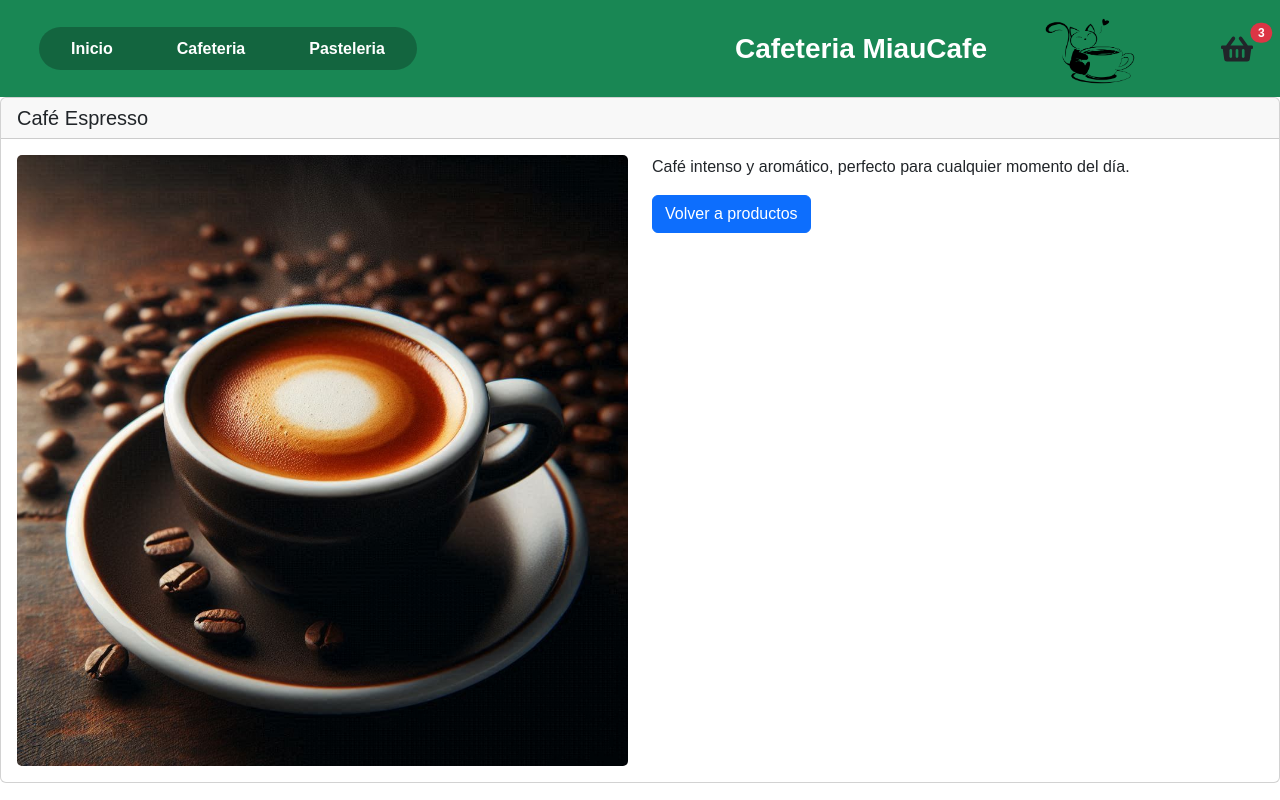
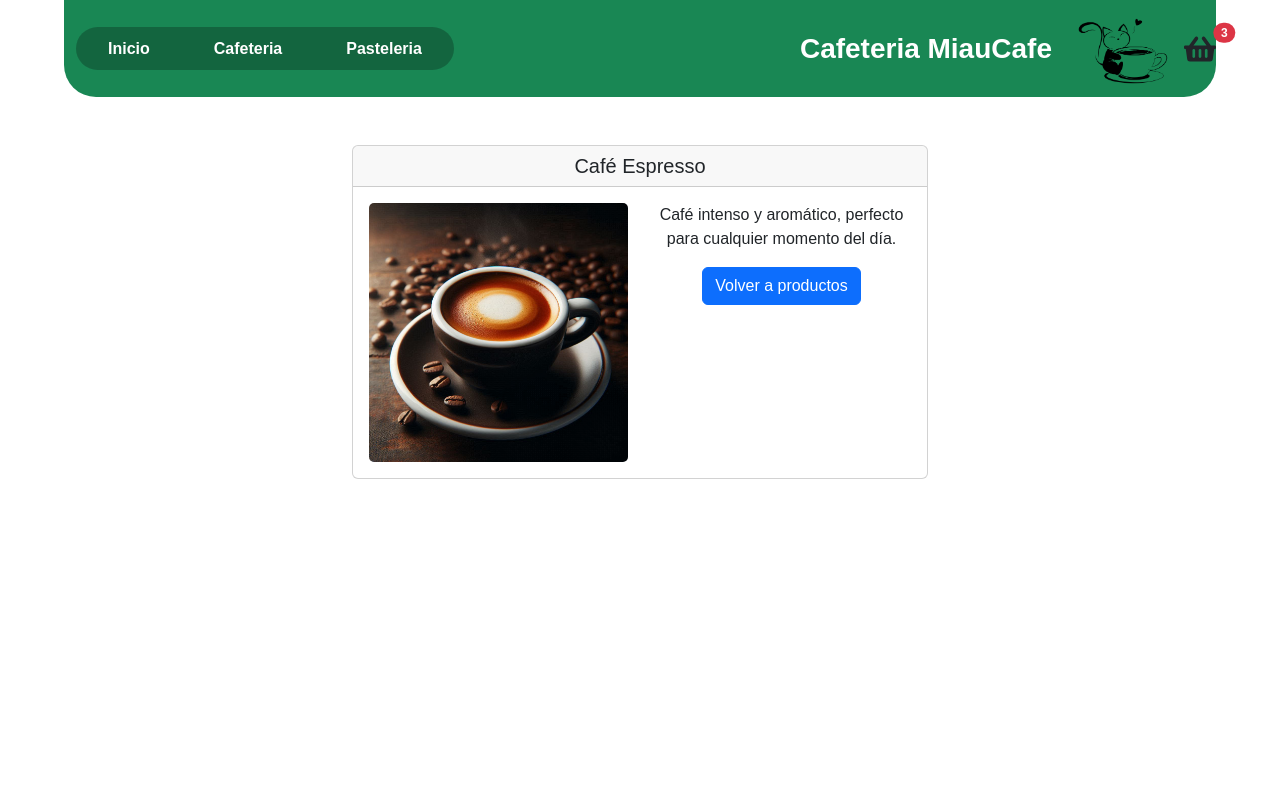
Before and after one commit to JavierGodoyf/cursoReact, a React (Vite) app: page /product/1 in a window 1280 px wide. Built offline with nearby package versions, Linux system fonts and the light colour scheme.

Commit message:
preEntrega2

```diff
--- a/index.html
+++ b/index.html
@@ -3,7 +3,7 @@
 
 <head>
   <meta charset="UTF-8" />
-  <link rel="icon" type="image/svg+xml" href="/vite.svg" />
+  <link rel="icon" href="/favicon.ico" type="image/x-icon">
   <meta name="viewport" content="width=device-width, initial-scale=1.0" />
   <title>Cafeteria miaucafe</title>
 </head>
--- a/src/components/ItemDetail/ItemDetail.jsx
+++ b/src/components/ItemDetail/ItemDetail.jsx
@@ -15,7 +15,8 @@ function ItemDetail() {
     }, [idProd]);
 
     return product ? (
-        <Card>
+        <div className="d-flex flex-wrap justify-content-center">
+        <Card className="m-5 text-center"style={{ width: "50%" }}>
         <Card.Header as="h5">{product.name}</Card.Header>
         <Card.Body>
             <Row>
@@ -31,6 +32,7 @@ function ItemDetail() {
             </Row>
         </Card.Body>
     </Card>
+    </div>
     ) : <div>no se encontro producto</div>;
 }
 
--- a/src/components/ItemListContainer/ItemListContainer.jsx
+++ b/src/components/ItemListContainer/ItemListContainer.jsx
@@ -33,7 +33,6 @@ function ItemListContainer({ saludo }) {
                         <Card.Img variant="top" src={product.image} alt={product.name} />
                         <Card.Body>
                             <Card.Title>{product.name}</Card.Title>
-                            <Card.Text>{product.description}</Card.Text>
                             <Link to={`/product/${product.id}`}>
                             <Button variant="primary">Ver detalles</Button>
                             </Link>
--- a/src/components/Navbar/Navbar.jsx
+++ b/src/components/Navbar/Navbar.jsx
@@ -10,7 +10,7 @@ import { Row, Col } from 'react-bootstrap';
 function NavbarComp() {
     return (
         <>
-            <Navbar bg="success" data-bs-theme="dark">
+            <Navbar bg="success" data-bs-theme="dark" className='rounded-5 rounded-top-0'>
                 <Container>
                     <Nav className=" bg-black bg-opacity-25 rounded-5">
                     <Link to={`/`}>
--- a/src/components/Navbar/navbar.css
+++ b/src/components/Navbar/navbar.css
@@ -1,13 +1,13 @@
 body {
     font-family: Arial, Helvetica, sans-serif;
+    margin-inline:4rem;
 }
 
 .logo {
     width: 6rem;
-    margin-right: 1rem;}
+}
 .logoitem{
     margin-block: 0.6rem;
-    margin-inline: 2rem;
     color: white;
     font-weight: bold;
     text-decoration: none;
```
